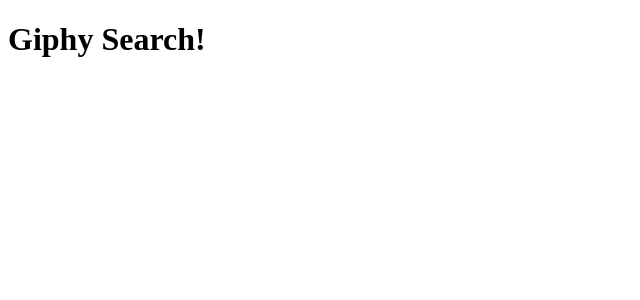
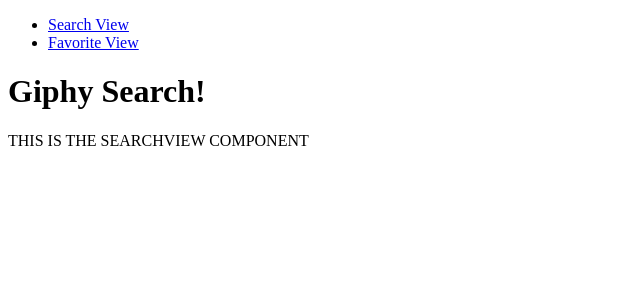
Before and after one commit to davidgould6/group-giphy-saga-project, a React (Create React App) app: page /#/searchview in a window 1280 px wide. Before the commit this address led to /. Shown: the top 300 px of the page, without its empty margins (0-640 px from the left). Built offline with nearby package versions, Linux system fonts and the light colour scheme.

Commit message:
plumbing

```diff
--- a/src/components/App/App.js
+++ b/src/components/App/App.js
@@ -1,27 +1,39 @@
 import React, { Component } from 'react';
-import {connect} from 'react-redux';
+import FavoriteView from '../FavoriteView/FavoriteView';
+import SearchView from '../SearchView/SearchView';
+import { Route, HashRouter as Router, Link } from 'react-router-dom';
 
 class App extends Component {
-
-  componentDidMount() {
-    this.getGif();
-  }
-
-  getGif = () => {
-    this.props.dispatch({
-      type: 'FETCH_GIF'
-    });
-  }
 
   render() {
     console.log('IM READY TO ROCK');
     return (
-      <div>
-        <h1>Giphy Search!</h1>
-      </div>
+      <Router>
+        <div>
+          <header>
+            <nav>
+              <main>
+                <ul>
+                  <li><Link to="/searchview">Search View</Link></li>
+                  <li><Link to="/favoriteview">Favorite View</Link></li>
+                </ul>
+              </main>
+            </nav>
+          </header>
+          <h1>Giphy Search!</h1>
+
+          <Route path='/searchview' exact>
+            <SearchView />
+          </Route>
+
+          <Route path='/favoriteview' exact>
+            <FavoriteView />
+          </Route>
+        </div>
+      </Router>
     );
   }
 
 }
 
-export default connect()(App);
+export default App;
--- /dev/null
+++ b/src/components/FavoriteView/FavoriteView.js
@@ -0,0 +1,22 @@
+import React, { Component } from 'react';
+import {connect} from 'react-redux';
+
+class FavoriteView extends Component {
+
+
+    render(){
+        return( // Can also just use <> </> instead of divs
+            <div>
+                FavoriteView Component
+            </div>
+        );
+    }
+}
+
+const mapStateToProps = (reduxState) => ({
+    reduxState,
+});
+
+export default connect(mapStateToProps)(FavoriteView);
+
+// Don't forget to import Component into parent Component
--- /dev/null
+++ b/src/components/SearchView/SearchView.js
@@ -0,0 +1,20 @@
+import React, { Component } from 'react';
+import { connect } from 'react-redux';
+
+class SearchView extends Component {
+
+
+    render(){
+        return( // Can also just use <> </> instead of divs
+            <div>
+                THIS IS THE SEARCHVIEW COMPONENT
+            </div>
+        );
+    }
+}
+const mapStateToProps = (reduxState) => ({
+    reduxState,
+});
+export default connect(mapStateToProps)(SearchView);
+
+// Don't forget to import Component into parent Component
```
